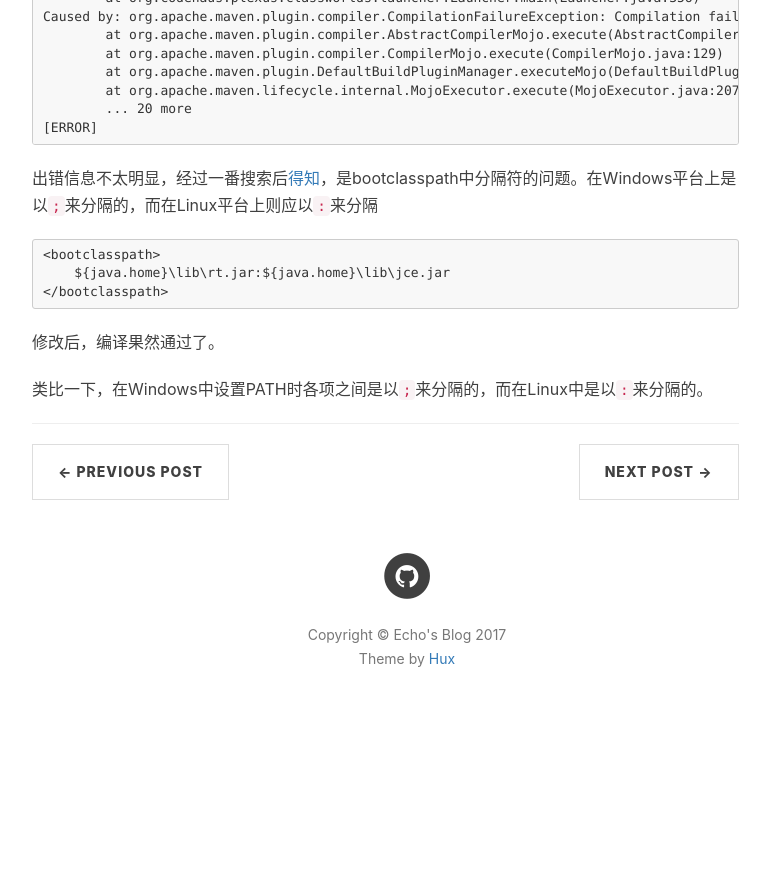
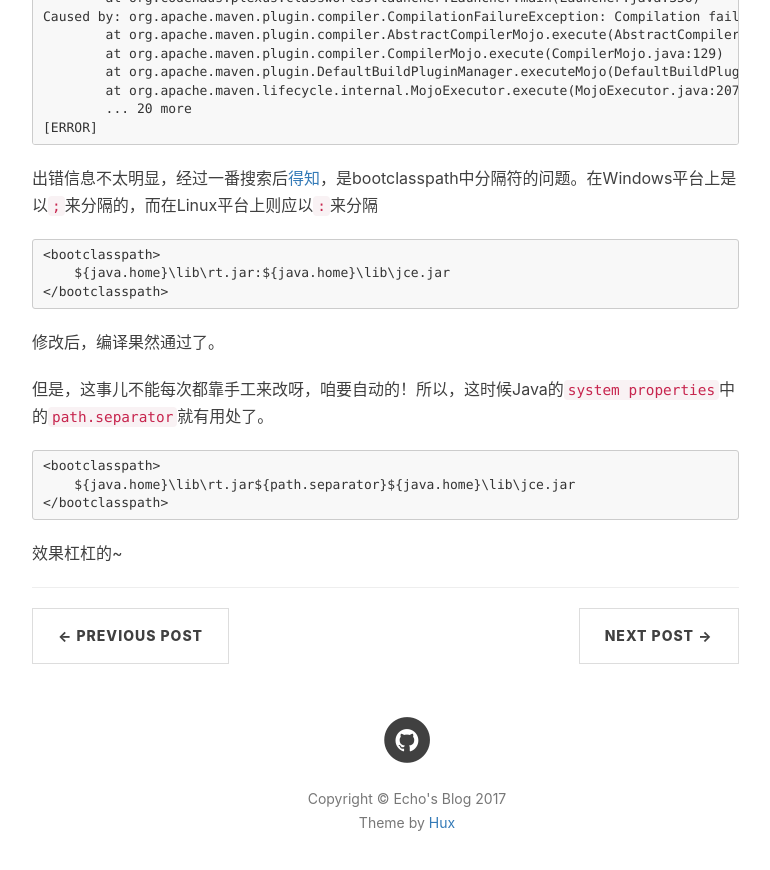
Before and after one commit to yuandghn/yuandghn.github.io, a Jekyll site: the page built from _posts/2017-08-14-maven-bootclasspath-multiple-jars.markdown, in a window 1280 px wide and 900 px high, scrolled down 1743 px. Shown: the top 870 px of the window, without its empty margins (233-1003 px from the left). Built offline with Jekyll 4.4.1, drawn with Linux system fonts in a browser that asks for light colours; nearby versions of some CDN libraries; comment, search, counter and statistics services are not loaded; before the commit the page ends 2479 px from its top, so only the background shows below that.

Commit message:
Update post 'maven-bootclasspath-multiple-jars'

````diff
--- a/_posts/2017-08-14-maven-bootclasspath-multiple-jars.markdown
+++ b/_posts/2017-08-14-maven-bootclasspath-multiple-jars.markdown
@@ -87,4 +87,12 @@ Caused by: org.apache.maven.plugin.compiler.CompilationFailureException: Compila
 
 修改后，编译果然通过了。
 
-类比一下，在Windows中设置PATH时各项之间是以`;`来分隔的，而在Linux中是以`:`来分隔的。
+但是，这事儿不能每次都靠手工来改呀，咱要自动的！所以，这时候Java的`system properties`中的`path.separator`就有用处了。
+
+```
+<bootclasspath>
+    ${java.home}\lib\rt.jar${path.separator}${java.home}\lib\jce.jar
+</bootclasspath>
+```
+
+效果杠杠的~
````
